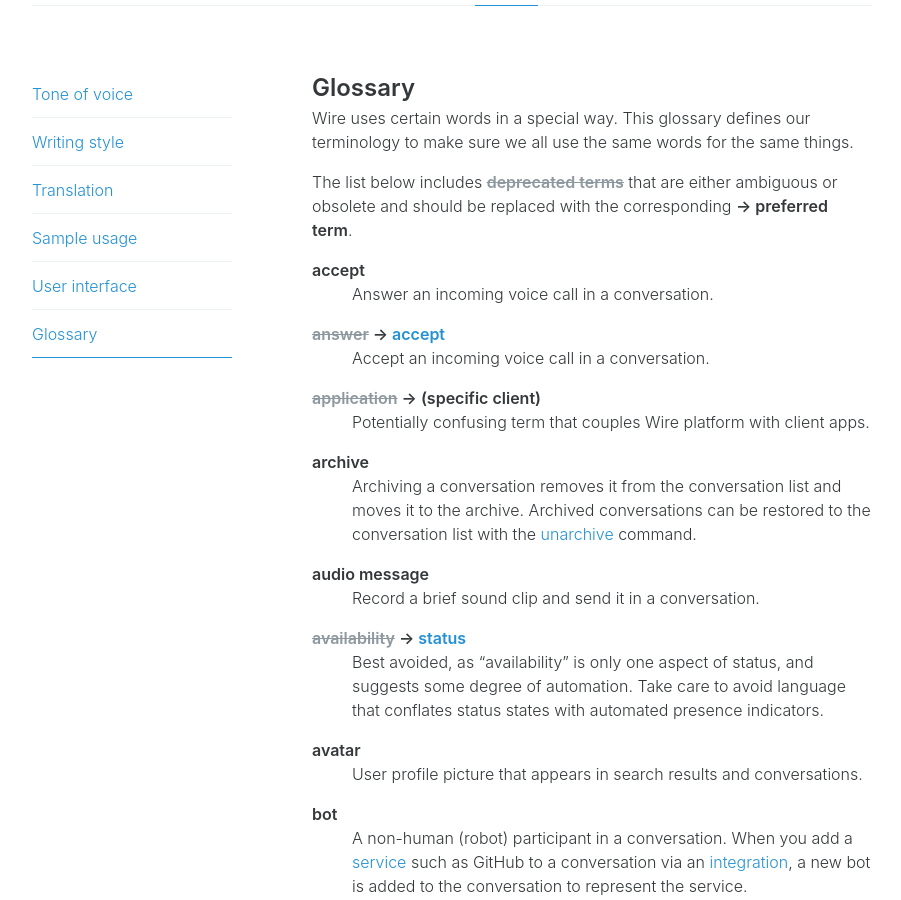
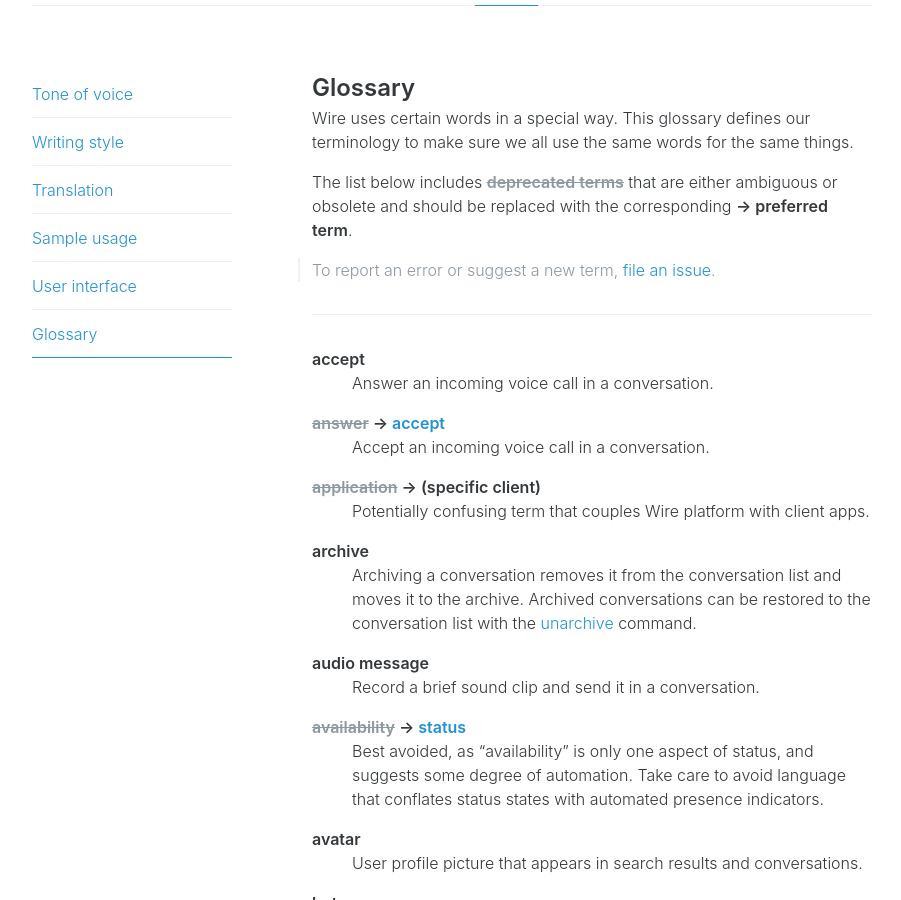
Before and after one commit to wireapp/brand, a Jekyll site: the page built from text/glossary/index.md, in a window 1280 px wide and 900 px high, scrolled down 322 px. Shown: the whole window, without its empty margins (188-1089 px from the left). Built offline with Jekyll 4.4.1, drawn with Linux system fonts in a browser that asks for light colours; comment, search, counter and statistics services are not loaded.

Commit message:
Add information on filing issues
> To report an error or suggest a new term, file an issue.

```diff
--- a/text/glossary/index.md
+++ b/text/glossary/index.md
@@ -9,6 +9,10 @@
 Wire uses certain words in a special way. This glossary defines our terminology to make sure we all use the same words for the same things.
 
 The list below includes ~~**deprecated terms**~~ that are either ambiguous or obsolete and should be replaced with the corresponding **→ preferred term**.
+
+> To report an error or suggest a new term, [file an issue][1].
+
+---
 
 {: #accept} accept
 : Answer an incoming voice call in a conversation.
```
Also changed, not shown: other parts of text/glossary/index.md (+2 -0 lines).
